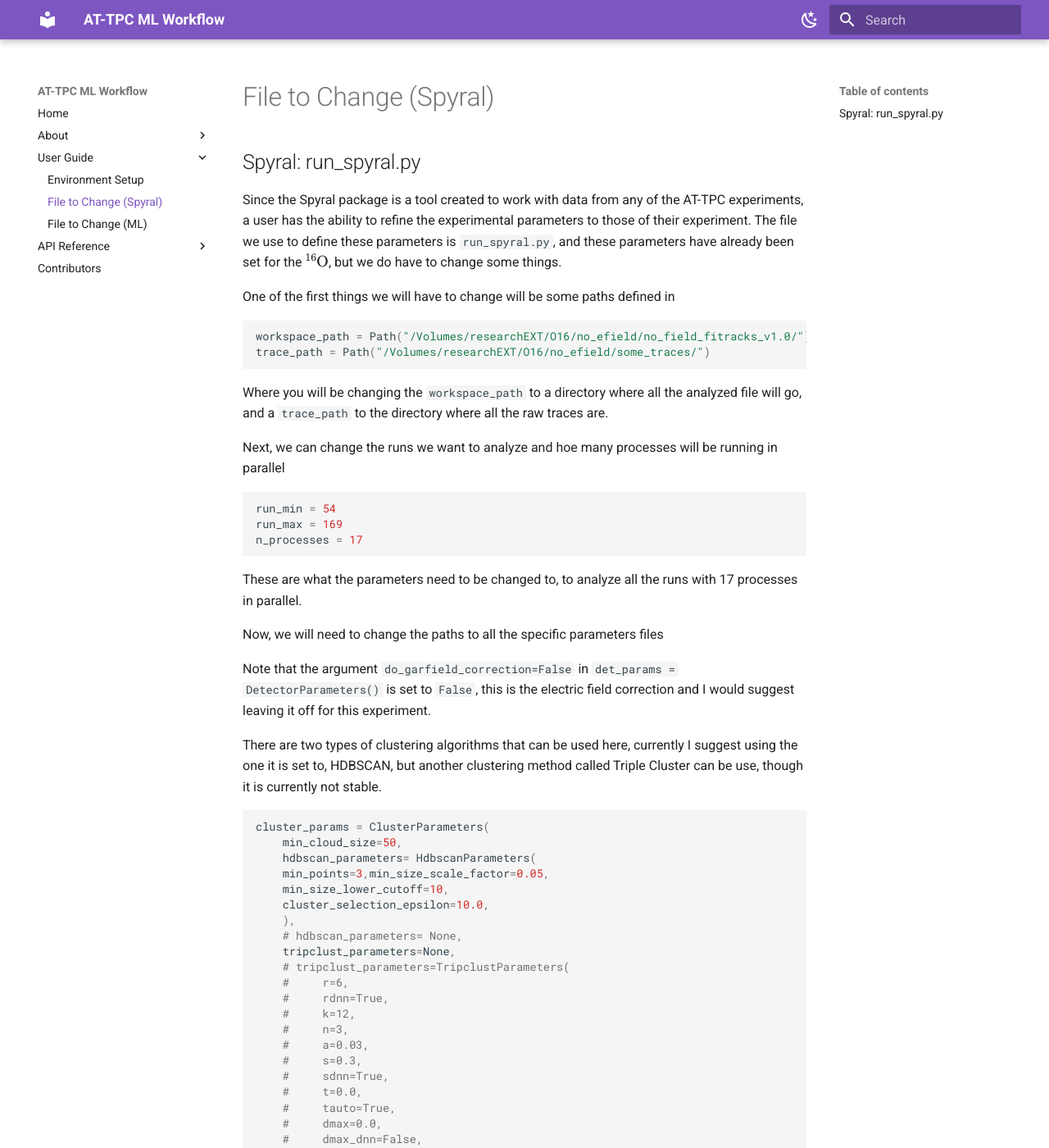
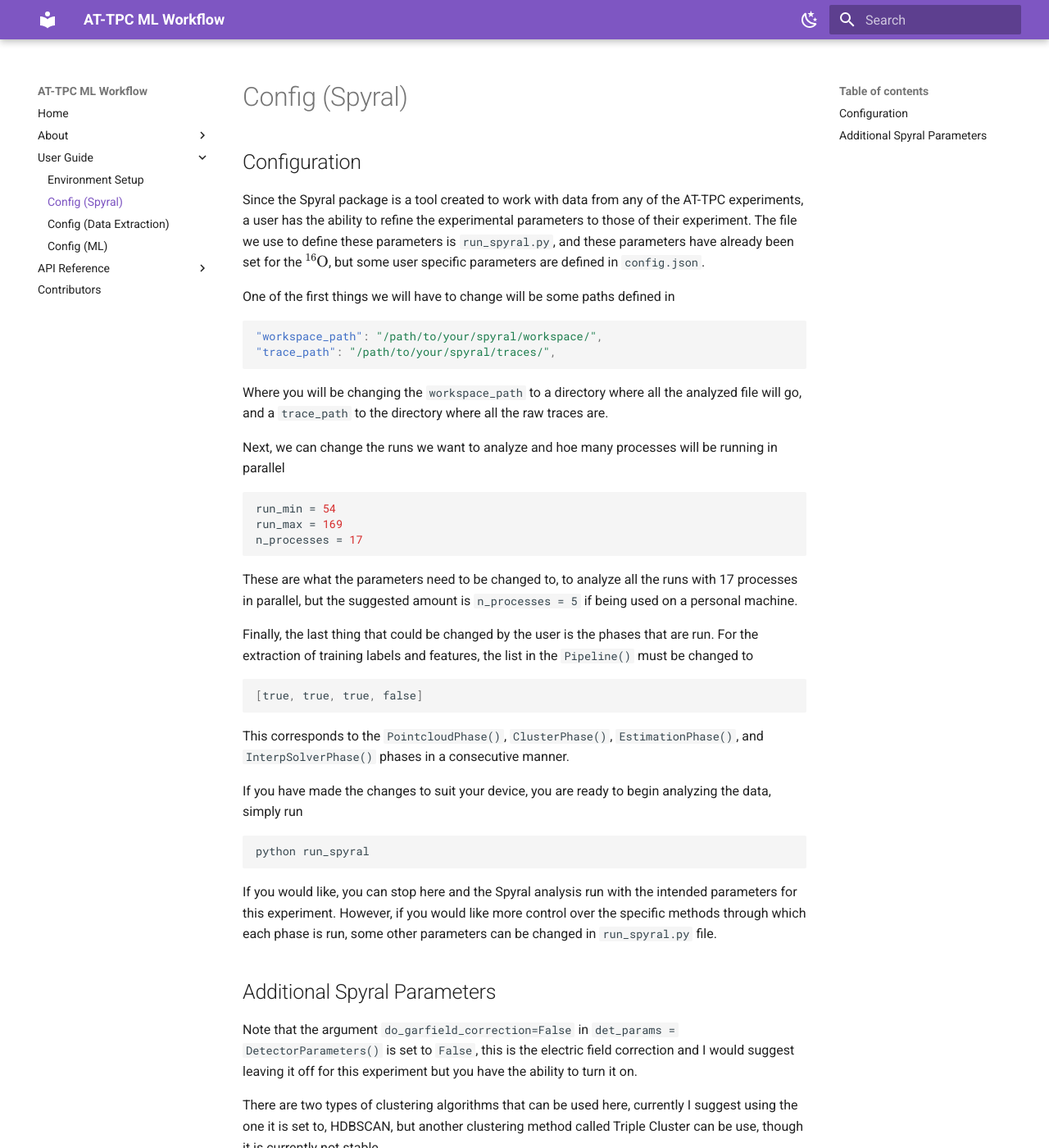
Before and after one commit to singhp99/AT-TPC_ML_workflow, an MkDocs documentation site: the page built from docs/setup/file_change_spy.md, in a window 1280 px wide and 1400 px high. Shown: the whole window at 82% size. Built offline with MkDocs 1.6.1 and Material for MkDocs 9.7.7, drawn with Linux system fonts in a browser that asks for light colours; some of the changed text lies outside the part shown.

Commit message:
03122025 🎂 added to setup docs (#14)

````diff
--- a/docs/setup/file_change_ml.md
+++ b/docs/setup/file_change_ml.md
@@ -1,3 +1,10 @@
-The ML preprocessing pipeline is made of many steps that can be "turned" on or off.
+# ML Preprocessing Pipeline
+## Configuration
 
-(This page is a work in progress)
+
+
+## Additional ML Pipeline Parameters
+
+
+# ML Model Training and Evaluation
+## Configuration
--- a/docs/setup/file_change_spy.md
+++ b/docs/setup/file_change_spy.md
@@ -1,30 +1,47 @@
-## Spyral: run_spyral.py
+## Configuration
 
-Since the Spyral package is a tool created to work with data from any of the AT-TPC experiments, a user has the ability to refine the experimental parameters to those of their experiment. The file we use to define these parameters is `run_spyral.py`, and these parameters have already been set for the $^{16}\text{O}$, but we do have to change some things.
+Since the Spyral package is a tool created to work with data from any of the AT-TPC experiments, a user has the ability to refine the experimental parameters to those of their experiment. The file we use to define these parameters is `run_spyral.py`, and these parameters have already been set for the $^{16}\text{O}$, but some user specific parameters are defined in `config.json`.
 
 One of the first things we will have to change will be some paths defined in
 
-```python
-workspace_path = Path("/Volumes/researchEXT/O16/no_efield/no_field_fitracks_v1.0/")
-trace_path = Path("/Volumes/researchEXT/O16/no_efield/some_traces/")
+```json
+"workspace_path": "/path/to/your/spyral/workspace/",
+"trace_path": "/path/to/your/spyral/traces/",
 ```
 
 Where you will be changing the `workspace_path` to a directory where all the analyzed file will go, and a `trace_path` to the directory where all the raw traces are.
 
 Next, we can change the runs we want to analyze and hoe many processes will be running in parallel
 
-```python
+```json
 run_min = 54
 run_max = 169
 n_processes = 17
 ```
-These are what the parameters need to be changed to, to analyze all the runs with 17 processes in parallel.
+These are what the parameters need to be changed to, to analyze all the runs with 17 processes in parallel, but the suggested amount is `n_processes = 5` if being used on a personal machine.
 
-Now, we will need to change the paths to all the specific parameters files
+Finally, the last thing that could be changed by the user is the phases that are run. For the extraction of training labels and features, the list in the `Pipeline()` must be changed to
 
-Note that the argument `do_garfield_correction=False` in `det_params = DetectorParameters()` is set to `False`, this is the electric field correction and I would suggest leaving it off for this experiment.
+```json
+[true, true, true, false]
+```
+This corresponds to the `PointcloudPhase()`, `ClusterPhase()`, `EstimationPhase()`, and `InterpSolverPhase()` phases in a consecutive manner.
+
+If you have made the changes to suit your device, you are ready to begin analyzing the data, simply run
+
+```bash
+python run_spyral
+```
+
+If you would like, you can stop here and the Spyral analysis run with the intended parameters for this experiment. However, if you would like more control over the specific methods through which each phase is run, some other parameters can be changed in `run_spyral.py` file.
+
+## Additional Spyral Parameters
+
+Note that the argument `do_garfield_correction=False` in `det_params = DetectorParameters()` is set to `False`, this is the electric field correction and I would suggest leaving it off for this experiment but you have the ability to turn it on.
 
 There are two types of clustering algorithms that can be used here, currently I suggest using the one it is set to, HDBSCAN, but another clustering method called Triple Cluster can be use, though it is currently not stable.
+
+Even within the HDBSCAN clustering algorithm you do have the ability to change, if you would like more information about each of the arguments here, you can find ([more information here](https://scikit-learn.org/stable/modules/generated/sklearn.cluster.HDBSCAN.html)).
 
 ```python
 cluster_params = ClusterParameters(
@@ -68,18 +85,4 @@ cluster_params = ClusterParameters(
 )
 ```
 
-You would need to uncomment Tripclust related parameters and comment HDBSCAN ones if you would like to make that switch.
-
-Finally, the last thing that could be changed by the user is the phases that are run. For the extraction of training labels and features, the list in the `Pipeline()` must be changed to
-
-```python
-[True, True, True, False],
-```
-
-This will run the first three phases, and our training features come from Phase 1, while the labels from Phase 3.
-
-When you are ready to begin analyzing the data, simply run
-
-```bash
-python run_spyral
-```
+Please note you would need to uncomment Tripclust related parameters and comment HDBSCAN ones if you would like to make that switch, and pass `None` for the one you choose not to use.
--- a/mkdocs.yml
+++ b/mkdocs.yml
@@ -10,8 +10,9 @@ nav:
     - PointNet: about/about_pn.md
   - User Guide:
     - Environment Setup: setup/environment.md
-    - File to Change (Spyral): setup/file_change_spy.md
-    - File to Change (ML): setup/file_change_ml.md
+    - Config (Spyral): setup/file_change_spy.md
+    - Config (Data Extraction): setup/file_change_data_extract.md
+    - Config (ML): setup/file_change_ml.md
   - API Reference:
     - Inspect: api/inspect.md
     - Data Stripping: api/data_strip_id.md
````
Also changed, not shown: config.json (+11 -11 lines), docs/setup/environment.md (+2 -2 lines), docs/setup/file_change_data_extract.md (added, +22 -0 lines).
